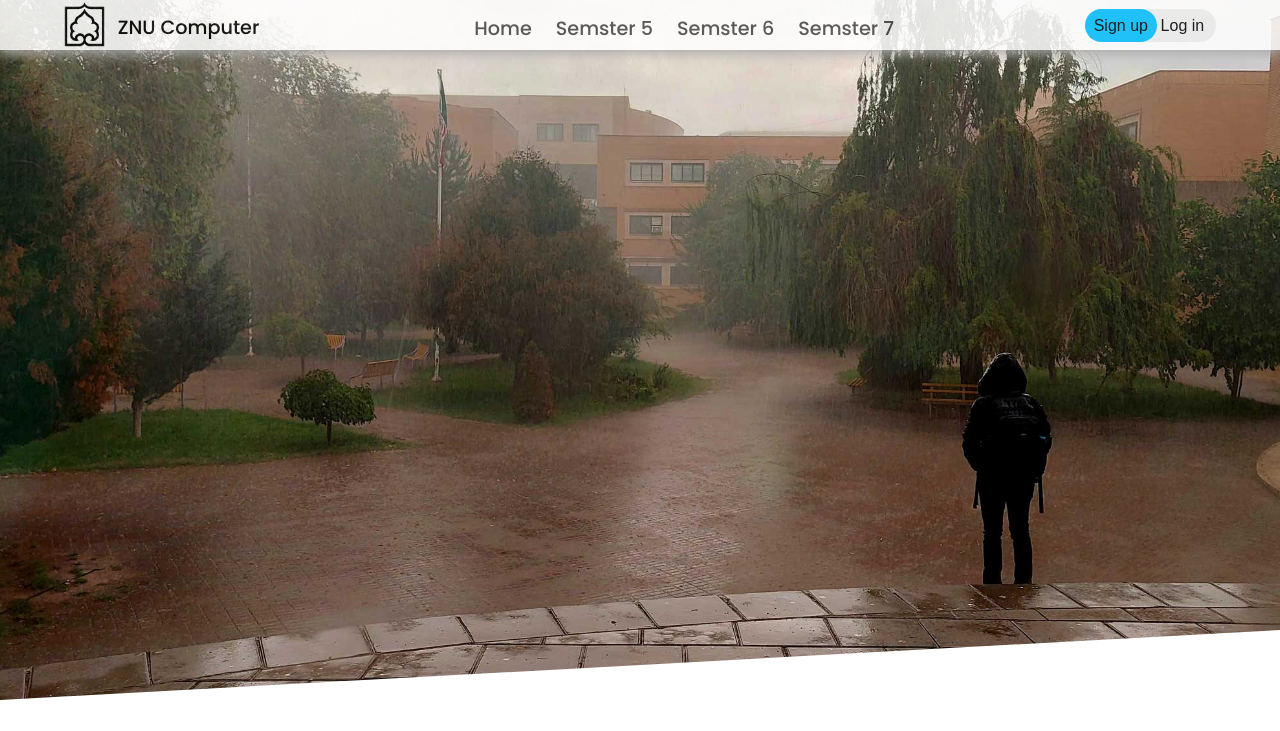
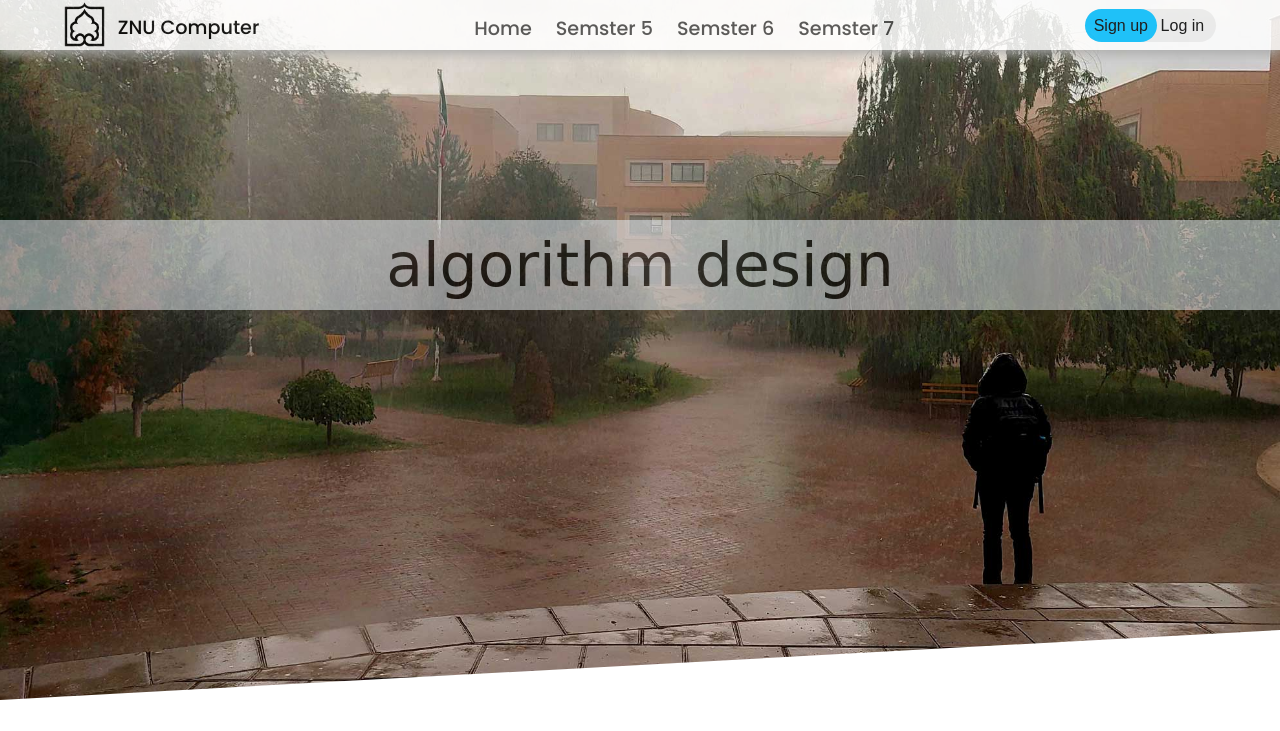
Before and after one commit to AsadiAhmad/znucomputerV2, a PHP site: page /HTML/Semester5/algorithm_design.php in a window 1280 px wide. Shown: the top 731 px of the page. Run offline with PHP 8.4, Linux system fonts and the light colour scheme; some web fonts are replaced.

Commit message:
Better css!

```diff
--- a/CSS/fonts.css
+++ b/CSS/fonts.css
@@ -1,3 +1,5 @@
+@import url('https://fonts.cdnfonts.com/css/dancing-script');
+
 @font-face {
   font-family: 'xb_niloofarregular';
   src: url('/Fonts/xb-niloofar.woff') format('woff2'),
--- a/CSS/header.css
+++ b/CSS/header.css
@@ -31,12 +31,18 @@ header.about-header {
 }
 
 p.header-text {
-  padding-top: 150px;
+  background-color: aliceblue;
+  opacity: 50%;
   text-align: center;
-  margin: 0 30px 0 30px;
+  padding: 10px 40px 10px 40px;
+
   font-family: 'Dancing Script', cursive;
-	font-size: 50px;
+	font-size: 60px;
   font-weight: 500;
+}
+
+div.header-div-text {
+  padding-top: 220px;
 }
 
 @media (max-width: 910px) {
--- a/CSV/DataLink.csv
+++ b/CSV/DataLink.csv
@@ -0,0 +1,2 @@
+Semster,Lesson,Section,Date,Link
+6,Network,1,,
--- a/HTML/Semester5/algorithm_design.php
+++ b/HTML/Semester5/algorithm_design.php
@@ -17,7 +17,9 @@
 <body>
   <?php include './../Other/navbar.html'?>
   <header class="header about-header">
-
+    <div class="header-div-text">
+      <p class="header-text"> algorithm design</p>
+    </div>
   </header>
   <section class="passage-section">
     <h2 class="passage-text">Passage</h2>
@@ -50,19 +52,7 @@
       </div>
       <div class="right">
         <div class="video-player">
-          <video id="video" class="video" poster="/image/Lib.jpg" controls>
-            <!-- <source
-              src="http://clips.vorwaerts-gmbh.de/VfE_html5.mp4"
-              type="video/mp4"
-            /> -->
-            <!-- <source
-              src="https://www.googleapis.com/drive/v3/files/12LF1KzePMy9MYwpnSS0qoskZJh1RDruH?alt=media&key=AIzaSyCq6g0g8IvXUzE88LloOuAJyQ1vHYRRnsM"
-              type="video/webm"
-            />
-            <source
-              src="http://fileshare.znu.ac.ir/s/yyqC9h6MB7hNe6E/download"
-              type="video/mp4"
-            /> -->
+          <video id="video" class="video" poster="/image/thumbnail/thumbnail.jpg" controls>
             <p>Your browser doesn't support HTML5 video.</p>
           </video>
         </div>
--- a/index.php
+++ b/index.php
@@ -16,7 +16,9 @@
 <body>
   <?php include './HTML/Other/navbar.html'?>
   <header class="header main-header">
-    <p class="header-text"> Zanjan University Computer Website</p>
+    <div class="header-div-text">
+      <p class="header-text"> Zanjan University Computer Website</p>
+    </div>
   </header>
   <section class="znu-discription">
     <div class="znu-disc-container">
```
Also changed, not shown: image/thumbnail/thumbnail.jpg (added).
